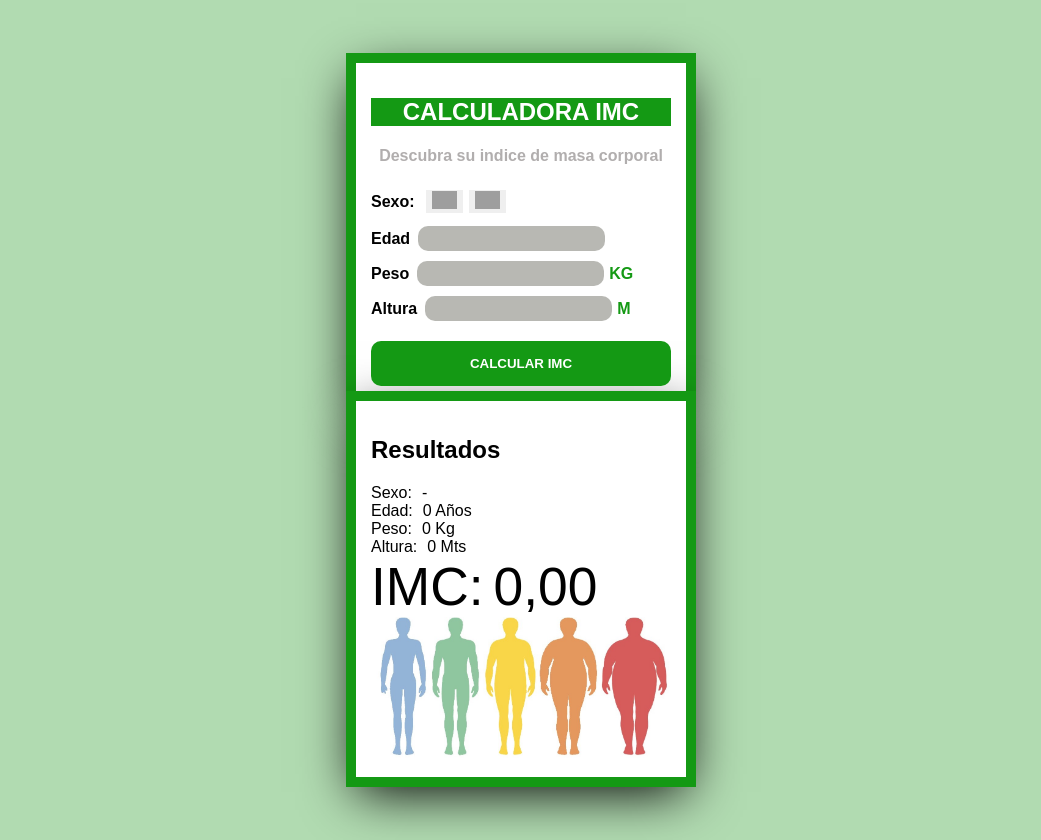
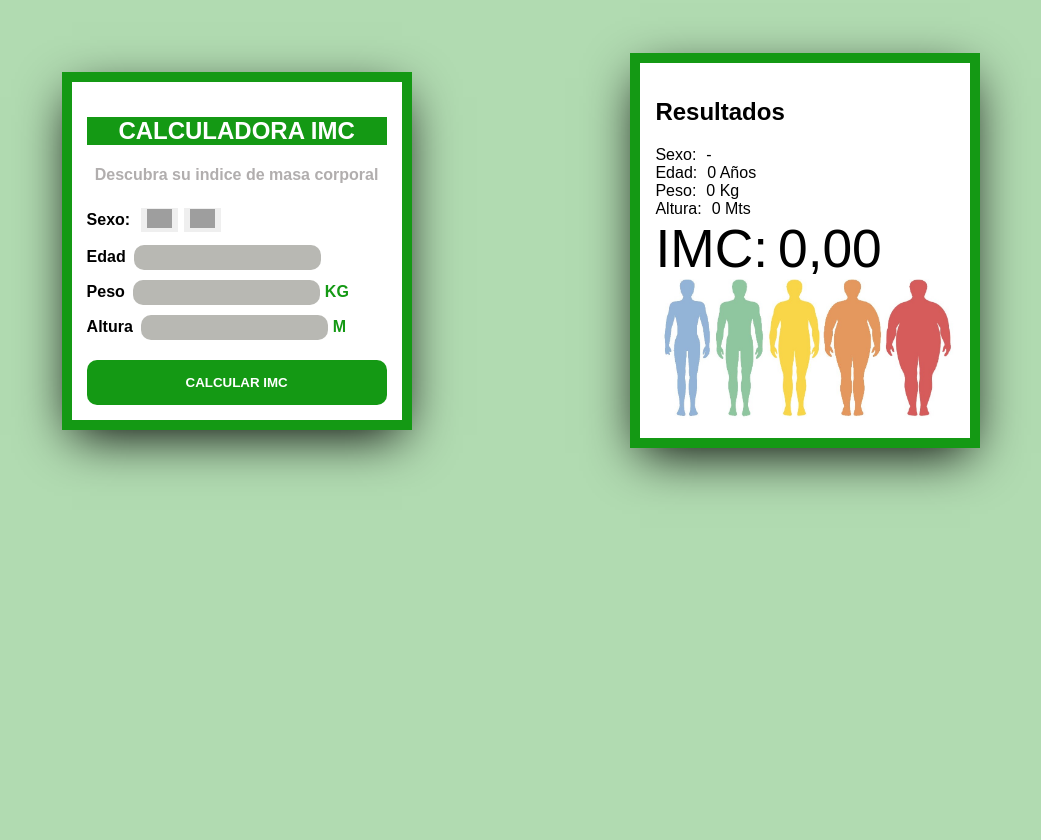
Before and after one commit to Bethsyf/Reto3-CalculadoraIMC, a plain HTML site: page index.html in a window 1280 px wide. Shown: the whole page, without its empty margins (119-1160 px from the left). After the commit the page ends 800 px from the top, so only its background shows below. Drawn offline with Linux system fonts and the light colour scheme; grey boxes are pictures that could not be loaded.

Commit message:
media querys

```diff
--- a/styles/styles.css
+++ b/styles/styles.css
@@ -103,3 +103,18 @@ body {
 .image{
     width: 300px;
 }
+
+@media(min-width:768px){
+    .wrapper{
+        display: grid;
+        grid-template-columns: repeat(2, 1fr);
+    }
+}
+
+@media(min-width:1200px){
+    .wrapper{
+        display: grid;
+        grid-template-columns: repeat(2, 1fr);
+    }
+
+}
```
